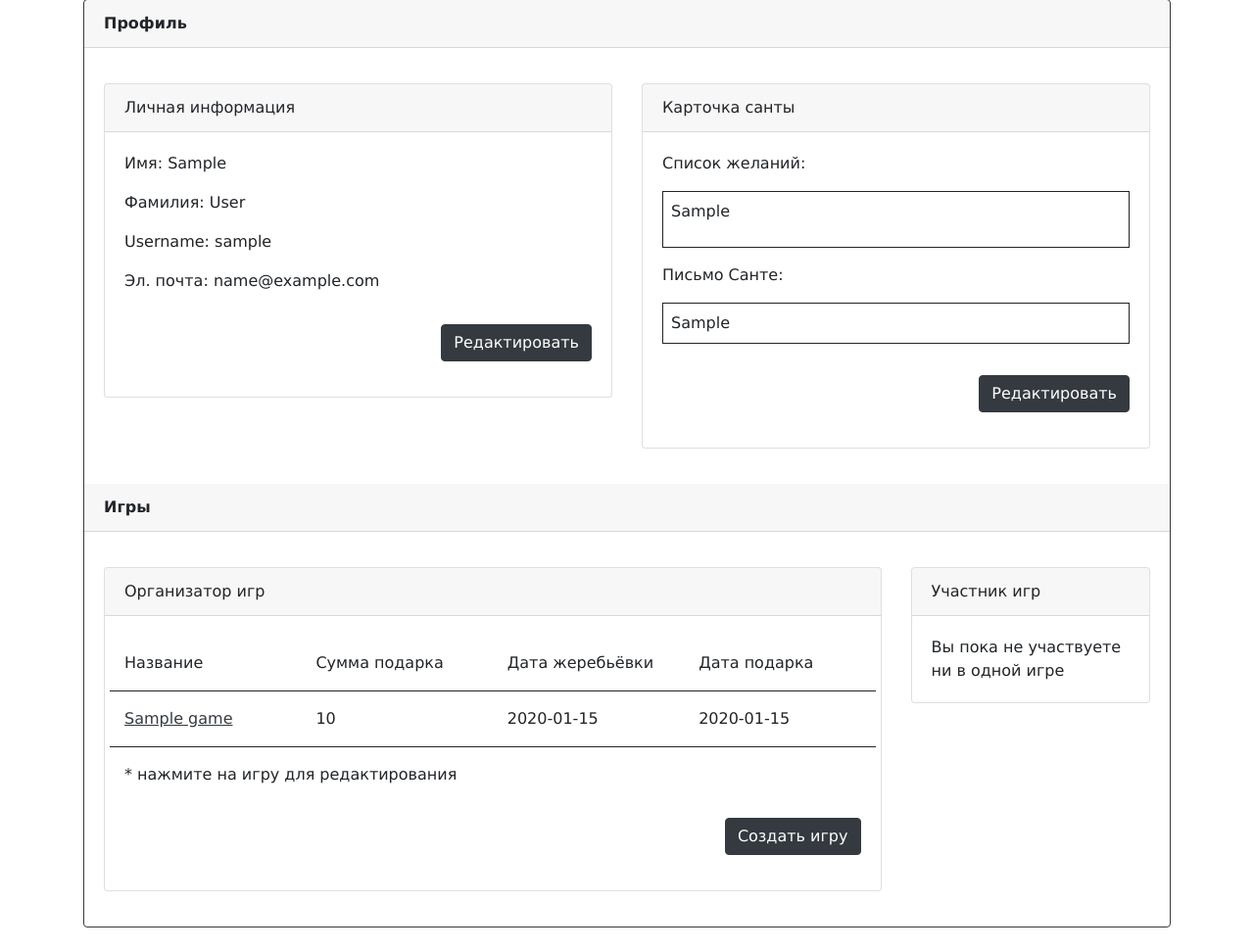
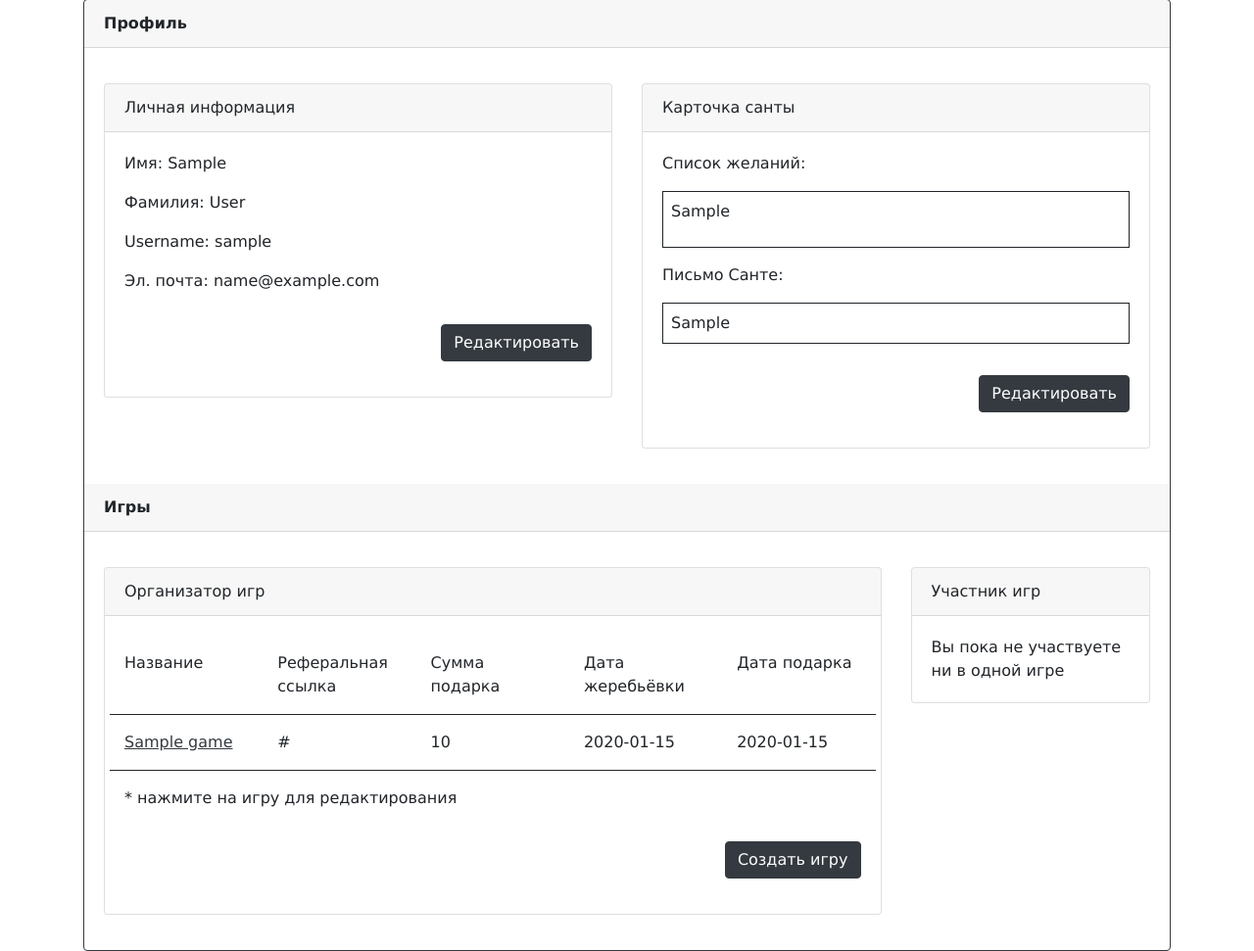
Before and after one commit to balancy/secret_santa, a Django app: page /profile in a window 1280 px wide. Shown: the part 57-1028 px from the top of the page at 98% size. Before the commit the page ends 1004 px from the top, so only its background shows below. Run offline with Django 4.2, Linux system fonts and the light colour scheme; a user stored in the database is signed in; tables that the repository leaves empty hold one stand-in row (values such as "Sample post").

Commit message:
Add url field to profile

```diff
--- a/games/templates/games/profile.html
+++ b/games/templates/games/profile.html
@@ -52,6 +52,7 @@
                 {% if coordinator_games %}
                   <div class="row py-3" style="border-bottom: 1px solid;">
                     <div class="col">Название</div>
+                    <div class="col">Реферальная ссылка</div>
                     <div class="col">Сумма подарка</div>
                     <div class="col">Дата жеребьёвки</div>
                     <div class="col">Дата подарка</div>
@@ -61,6 +62,7 @@
                     <div class="col">
                       <a href="{% url 'update_game' game.pk %}" class="text-dark"><span style="text-decoration: underline;">{{ game.name }}</span></a>
                     </div>
+                    <div class="col">{{ game.url }}</div>
                     <div class="col">{% if game.max_price%}{{ game.max_price }}{% else %}-{% endif %}</div>
                     <div class="col">{{ game.draw_date | date:"Y-m-d" }}</div>
                     <div class="col">{{ game.gift_date | date:"Y-m-d" }}</div>
```
